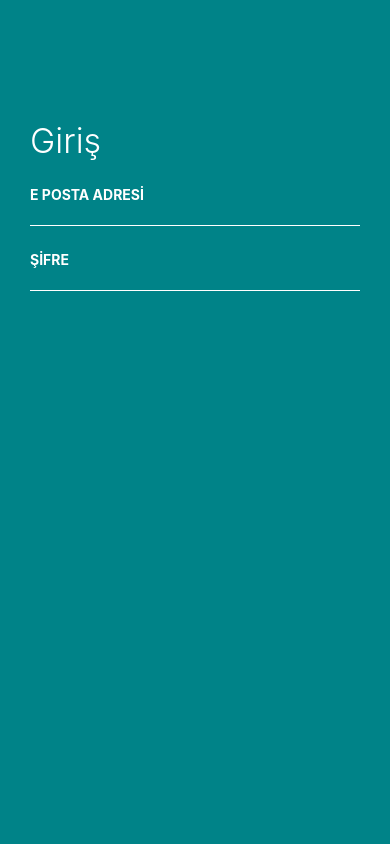
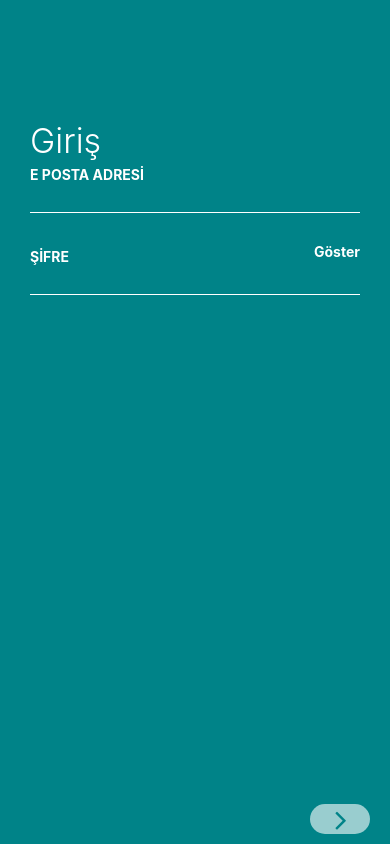
Before and after one commit to cnrsbtogll/React-Native-NewFin, a React Native app in the folder Airbnb/: screen / in a window 390 px wide. Built offline with nearby package versions, Linux system fonts and the light colour scheme.

Commit message:
LogIn Screen Created

```diff
--- /dev/null
+++ b/Airbnb/src/components/buttons/NextArrowButton.js
@@ -0,0 +1,43 @@
+import React, { Component } from 'react'
+import PropTypes from 'prop-types'
+import colors from '../../styles/colors'
+import Icon from 'react-native-vector-icons/FontAwesome'
+import { TouchableOpacity, StyleSheet } from 'react-native'
+import RoundedButton from './RoundedButton'
+
+export default class NextArrowButton extends Component {
+    render() {
+        const {disabled, handleNextButton }= this.props;
+        const opacityStyle=disabled?{backgroundColor:'rgba(255,255,255,0.2)'}:{backgroundColor:'rgba(255,255,255,0.6)'};
+        return (
+            <TouchableOpacity
+            style={[opacityStyle, styles.button]}
+            onPress={handleNextButton}
+            >
+                <Icon
+                name="angle-right"
+                color={colors.green01}
+                size={32}
+                style={styles.icon} />
+            </TouchableOpacity>
+        )
+    }
+}
+NextArrowButton.propTypes={
+    disabled:PropTypes.bool,
+    handleNextButton:PropTypes.func,
+
+}
+
+const styles = StyleSheet.create({
+    icon:{
+        marginRight:-2,
+        marginBottom:-2
+    },
+    button:{
+        alignItems:'center',
+        justifyContent:'center',
+        borderRadius:50,
+        width:60
+    }
+})
--- a/Airbnb/src/components/form/InputField.js
+++ b/Airbnb/src/components/form/InputField.js
@@ -9,18 +9,38 @@ import { Text,
         TouchableOpacity } from 'react-native';
 
 export default class InputField extends Component {
+    constructor(props){
+        super(props);
+        this.state={
+            secureInput:props.inputType==='text' || props.inputType==='email' ? false: true,
+        };
+        this.toogleShowPassword=this.toogleShowPassword.bind(this);
+    }
+    toogleShowPassword(){
+        this.setState({secureInput:!this.state.secureInput});
+    }
     render(){
-        const {labelText,labelTextSize,labelColor,textColor,borderBottomColor}=this.props;
+        const {labelText,labelTextSize,labelColor,textColor,borderBottomColor, inputType, customStyle }=this.props;
+        const {secureInput}= this.state;
         const fontSize=labelTextSize || 14;
         const color=labelColor || colors.white;
         const inputColor=textColor || colors.white;
         const borderBottom=borderBottomColor|| 'transparent';
         return(
-        <View style={styles.wrapper}>
+        <View style={[customStyle,styles.wrapper]}>
         <Text style={[{color,fontSize},styles.label]}>{labelText}</Text>
+        {inputType==='password'?
+        <TouchableOpacity
+        style={styles.showButton}
+        onPress={this.toogleShowPassword}
+        >
+            <Text style={styles.showButtonText}>{secureInput ? 'Göster' :'Gizle'}</Text>
+        </TouchableOpacity>
+        : null}
         <TextInput
-            // autoCorrect="False"
+            autoCorrect={false}
             style={[{color:inputColor, borderBottomColor:borderBottom},styles.inputField]}
+            secureTextEntry={secureInput}
         />
         </View>
         );
@@ -33,6 +53,8 @@ InputField.propTypes={
     labelColor:PropTypes.string,
     textColor:PropTypes.string,
     borderBottomColor:PropTypes.string,
+    inputType:PropTypes.string.isRequired,
+    customStyle:PropTypes.object
 };
 
 const styles=StyleSheet.create({
@@ -41,14 +63,22 @@ const styles=StyleSheet.create({
     },
     label:{
         fontWeight:"700",
-        //marginBottom:2,
-        marginTop:25,
+        marginBottom:2,
+        marginTop:5,
     },
     inputField:{
         borderBottomWidth:1,
         borderBottomColor:colors.white,
-        //paddingTop:5,
+        paddingTop:5,
         paddingBottom:5,
 
     },
+    showButton:{
+        position:'absolute',
+        right:0,
+    },
+    showButtonText:{
+        color:colors.white,
+        fontWeight:'700'
+    }
 })
--- a/Airbnb/src/screens/LogIn.js
+++ b/Airbnb/src/screens/LogIn.js
@@ -1,20 +1,26 @@
-import React, { Component } from 'react';
-import {PropTypes} from 'prop-types';
-import Icon from 'react-native-vector-icons/FontAwesome';
-import InputField from '../components/form/InputField';
-import colors from '../styles/colors';
-import { Text,
+import React, { Component } from "react";
+import { PropTypes } from "prop-types";
+import Icon from "react-native-vector-icons/FontAwesome";
+import InputField from "../components/form/InputField";
+import NextArrowButton from "../components/buttons/NextArrowButton";
+import colors from "../styles/colors";
+import {
+  Text,
   StyleSheet,
   View,
   ScrollView,
-        KeyboardAvoidingView } from 'react-native';
-
+  KeyboardAvoidingView
+} from "react-native";
 
 export default class LogIn extends Component {
+  handleNextButton() {
+    alert("next button basıldı");
+  }
   render() {
     return (
       <KeyboardAvoidingView
         style={styles.wrapper}
+
         >
         <View style={styles.scrollViewWrapper}>
           <ScrollView style={styles.scrollView}>
@@ -25,6 +31,8 @@ export default class LogIn extends Component {
               labelColor={colors.white}
               textColor={colors.white}
               borderBottomColor={colors.white}
+              inputType="email"
+              customStyle={{ marginBottom: 30 }}
             />
             <InputField
               labelText="ŞİFRE"
@@ -32,34 +40,45 @@ export default class LogIn extends Component {
               labelColor={colors.white}
               textColor={colors.white}
               borderBottomColor={colors.white}
+              inputType="password"
+              customStyle={{ marginBottom: 30 }}
             />
           </ScrollView>
+          <View style={styles.nextButton}>
+            <NextArrowButton handleNextButton={this.handleNextButton} />
+          </View>
         </View>
       </KeyboardAvoidingView>
-        )
+    );
   }
 }
 
 const styles = StyleSheet.create({
-    wrapper:{
-        display:'flex',
-        flex:1,
-        backgroundColor:colors.green01,
+  wrapper: {
+    display: "flex",
+    flex: 1,
+    backgroundColor: colors.green01
   },
-    scrollViewWrapper:{
-        marginTop:70,
-        flex:1
+  scrollViewWrapper: {
+    marginTop: 70,
+    flex: 1
   },
-    scrollView:{
-        paddingLeft:30,
-        paddingRight:30,
-        paddingTop:20,
-        flex:1
+  scrollView: {
+    paddingLeft: 30,
+    paddingRight: 30,
+    paddingTop: 20,
+    flex: 1
   },
-    loginHeader:{
-       fontSize:34,
-       color:colors.white,
-       fontWeight:'300',
-       marginTop:30,
+  loginHeader: {
+    fontSize: 34,
+    color: colors.white,
+    fontWeight: "300",
+    marginTop: 30
+  },
+  nextButton: {
+    position: "absolute",
+    alignItems: "flex-end",
+    right: 20,
+    bottom: 10
   }
-})
+});
```
Lines whose indentation alone changed are shown as unchanged.
